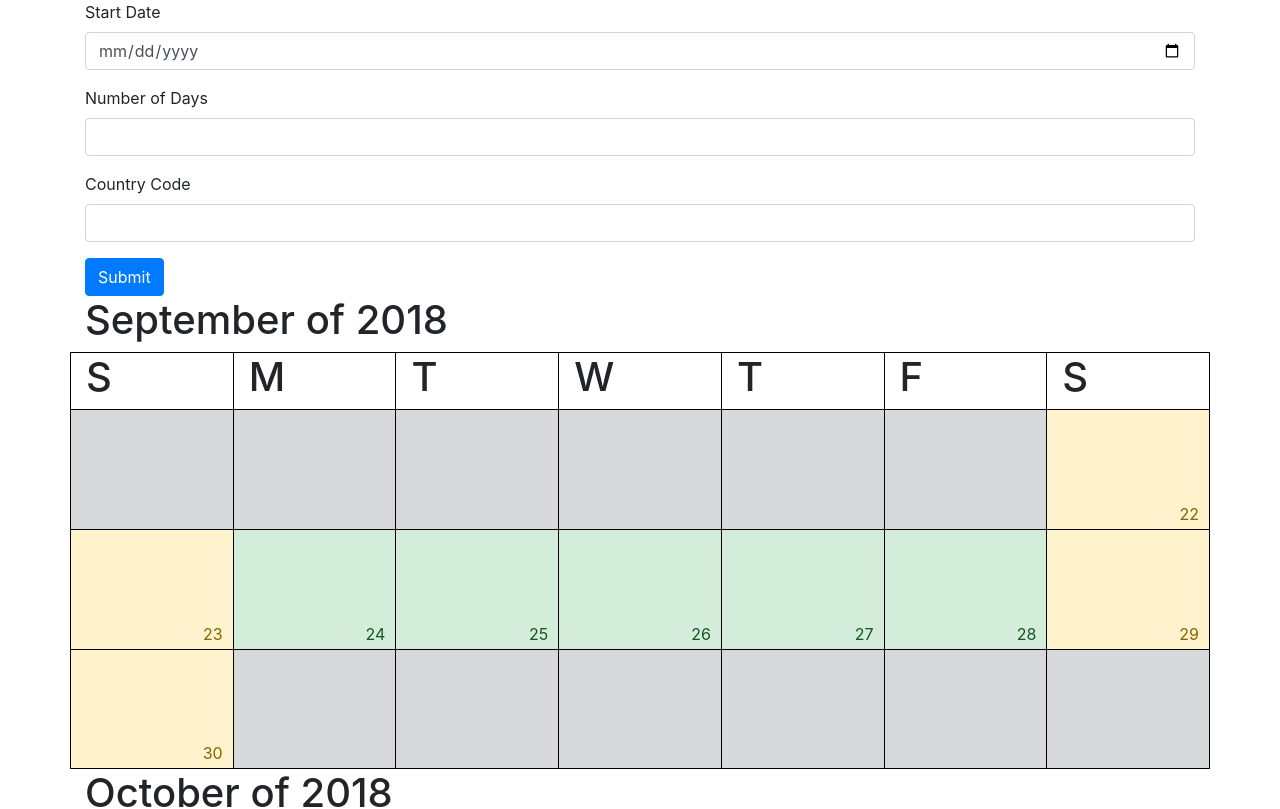
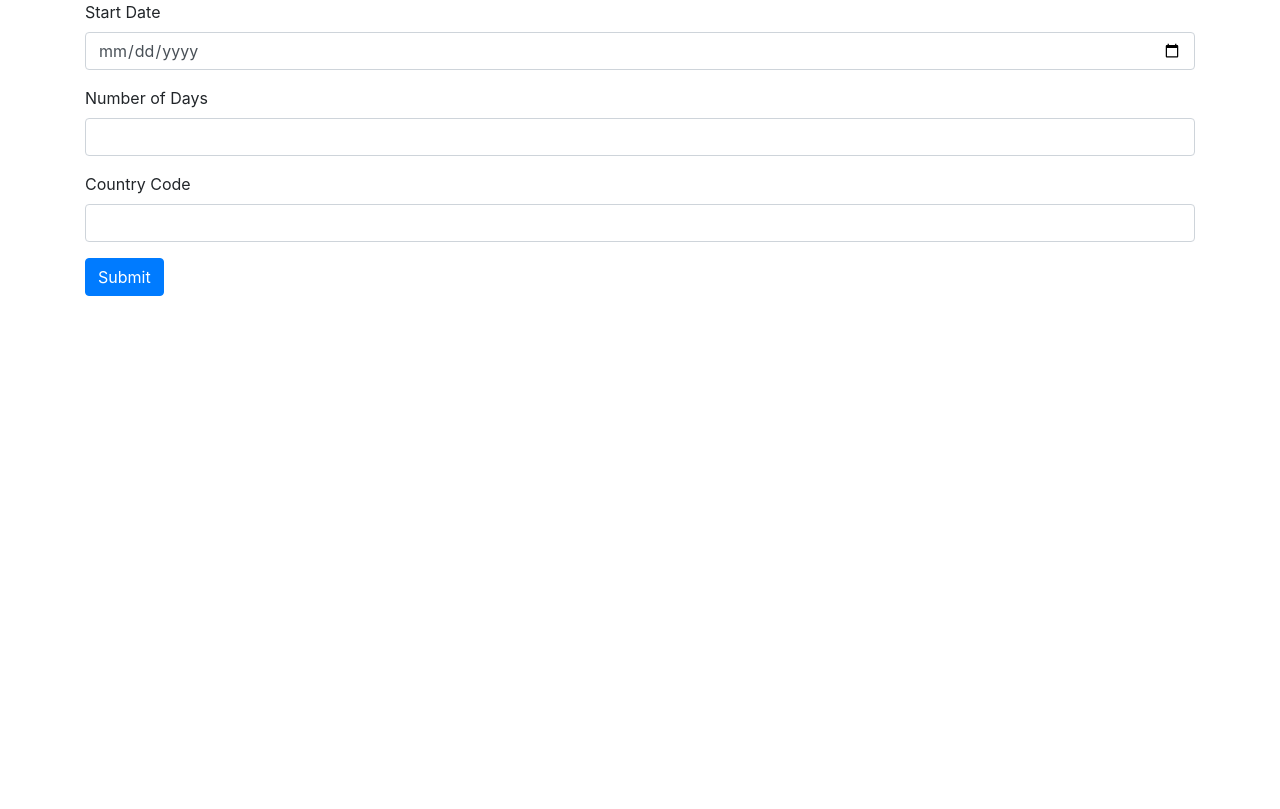
Before and after one commit to chris-witt/ui-coding-challenge, an Angular app: page / in a window 1280 px wide. Shown: the top 809 px of the page. Built offline with nearby package versions, Linux system fonts and the light colour scheme.

Commit message:
added calendarModel to calendar wrapper, passing to display via props, commented out mock models

```diff
--- a/src/app/calendar-display/calendar-display.component.ts
+++ b/src/app/calendar-display/calendar-display.component.ts
@@ -1,4 +1,4 @@
-import { Component, OnInit } from '@angular/core';
+import { Component, OnInit, Input } from '@angular/core';
 
 @Component({
   selector: 'app-calendar-display',
@@ -6,11 +6,11 @@ import { Component, OnInit } from '@angular/core';
   styleUrls: ['./calendar-display.component.css']
 })
 export class CalendarDisplayComponent implements OnInit {
-  calendarModel: any;
+  @Input() calendarModel: Array<any>;
 
   constructor() {
 
-    this.calendarModel = [
+    /* this.calendarModel = [
         {
           month: 'September',
           year: 2018,
@@ -68,7 +68,7 @@ export class CalendarDisplayComponent implements OnInit {
             ],
           ]
         }
-      ];
+      ]; */
 
   }
 
--- a/src/app/calendar/calendar.component.html
+++ b/src/app/calendar/calendar.component.html
@@ -1,2 +1,2 @@
 <app-calendar-form (submitted)='formSubmitted($event)'></app-calendar-form>
-<app-calendar-display></app-calendar-display>
+<app-calendar-display [calendarModel]="calendarModel"></app-calendar-display>
--- a/src/app/calendar/calendar.component.ts
+++ b/src/app/calendar/calendar.component.ts
@@ -6,6 +6,7 @@ import { Component, OnInit } from '@angular/core';
   styleUrls: ['./calendar.component.css']
 })
 export class CalendarComponent implements OnInit {
+  calendarModel: Array<any>;
 
   constructor() { }
 
```
